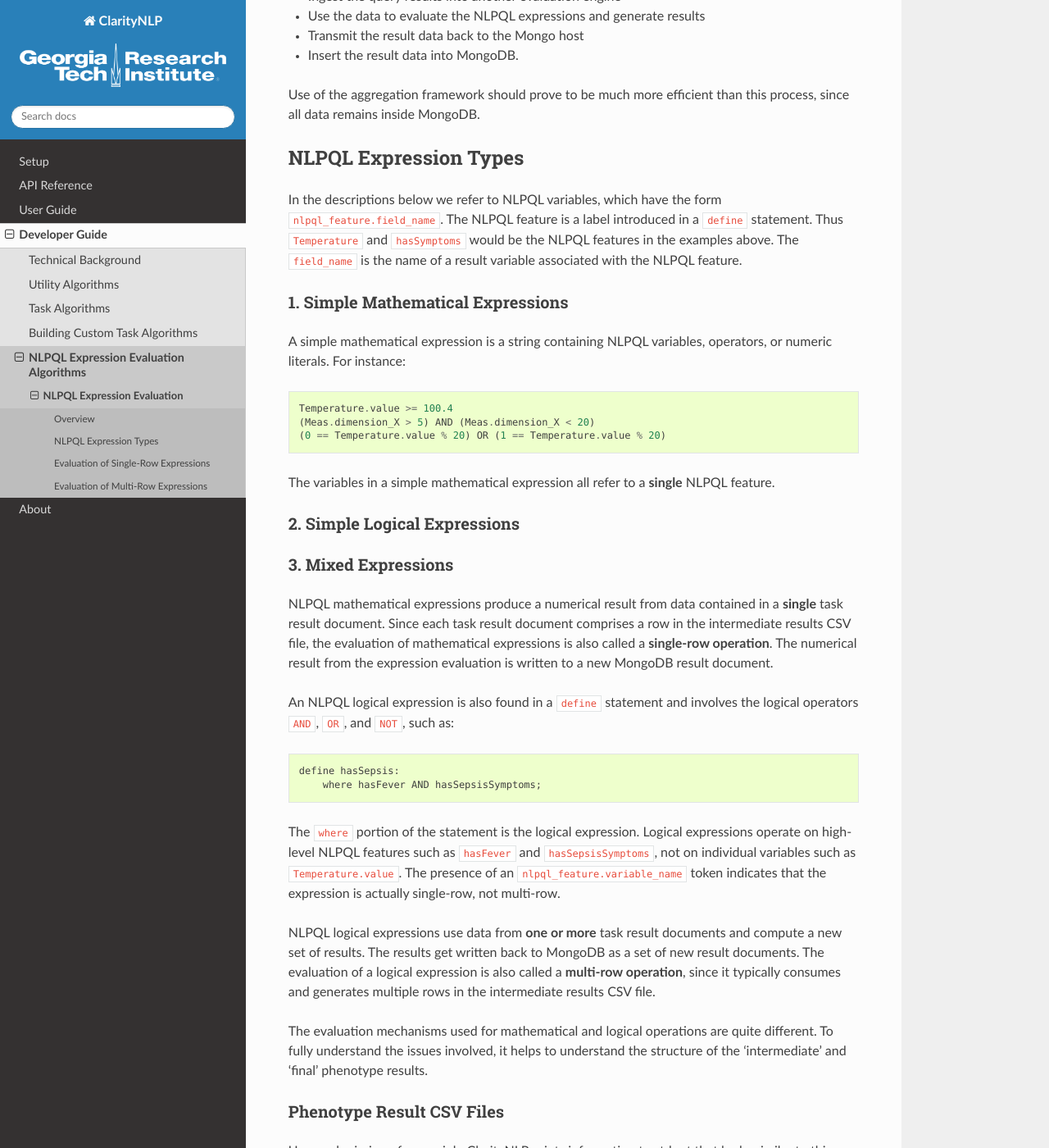
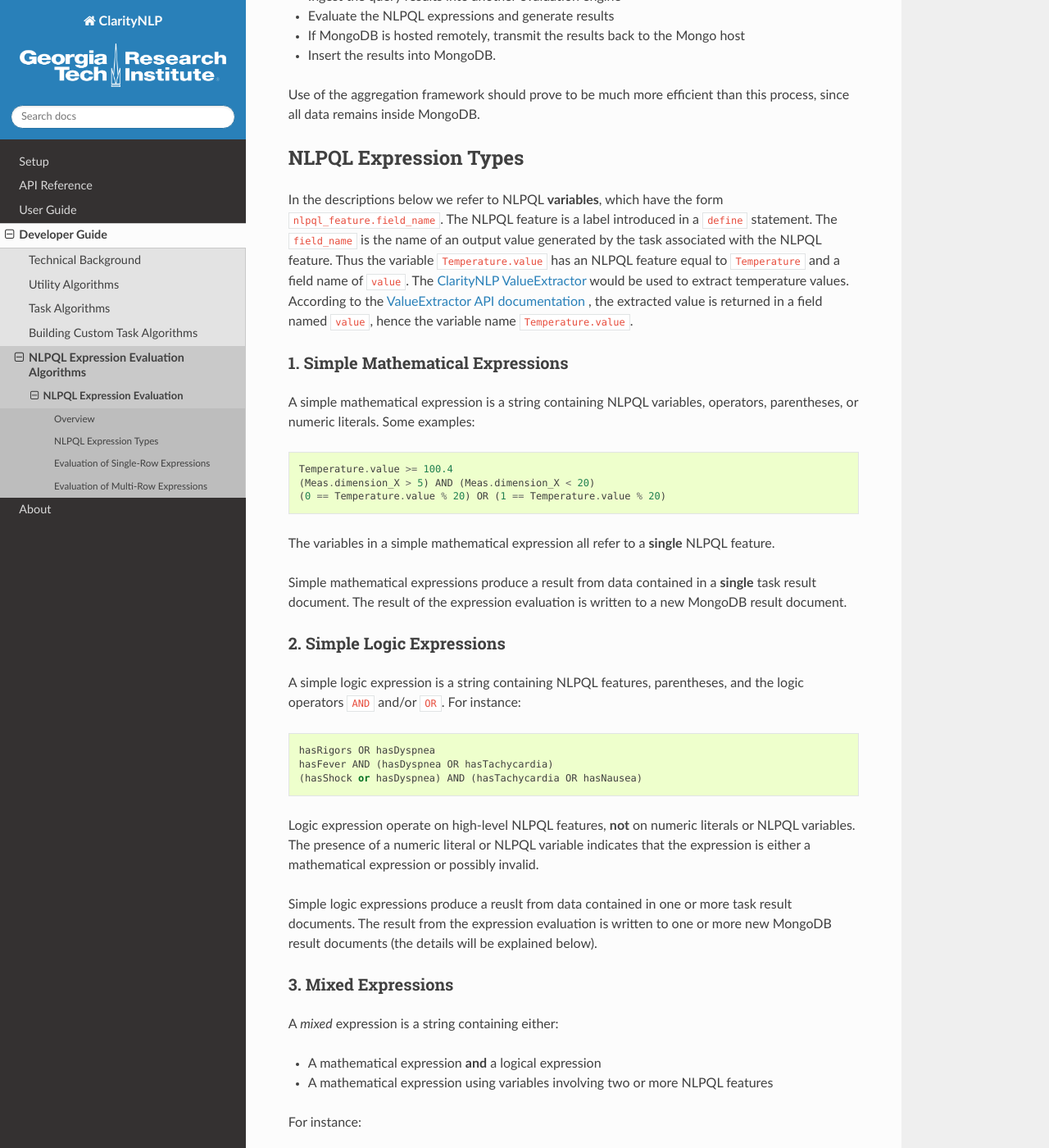
Before and after one commit to ClarityNLP/ClarityNLP, a Sphinx documentation site: the page built from docs/developer_guide/algorithms/nlpql_expr_eval.rst, in a window 1280 px wide and 1400 px high, scrolled down 1489 px. Shown: the whole window at 82% size. Built offline with Sphinx 7.4.7 and the Read the Docs theme 2.0.0, drawn with Linux system fonts in a browser that asks for light colours; pages that are not in the unit, such as notebooks, are missing from menus; some of the changed text lies outside the part shown.

Commit message:
started rewrite of expression evaluation documentation

```diff
--- a/docs/developer_guide/algorithms/nlpql_expr_eval.rst
+++ b/docs/developer_guide/algorithms/nlpql_expr_eval.rst
@@ -66,9 +66,9 @@
 - Transmit the query results across a network if the Mongo instance is hosted
   remotely
 - Ingest the query results into another evaluation engine
-- Use the data to evaluate the NLPQL expressions and generate results
-- Transmit the result data back to the Mongo host
-- Insert the result data into MongoDB.
+- Evaluate the NLPQL expressions and generate results
+- If MongoDB is hosted remotely, transmit the results back to the Mongo host
+- Insert the results into MongoDB.
 
 Use of the aggregation framework should prove to be much more efficient than
 this process, since all data remains inside MongoDB.
@@ -77,17 +77,21 @@
 NLPQL Expression Types
 ======================
 
-In the descriptions below we refer to NLPQL variables, which have the
+In the descriptions below we refer to NLPQL **variables**, which have the
 form ``nlpql_feature.field_name``. The NLPQL feature is a label introduced in a
-``define`` statement. Thus ``Temperature`` and ``hasSymptoms`` would be the
-NLPQL features in the examples above. The ``field_name`` is the name of a
-result variable associated with the NLPQL feature.
+``define`` statement. The ``field_name`` is the name of an output value
+generated by the task associated with the NLPQL feature. Thus the variable
+``Temperature.value`` has an NLPQL feature equal to ``Temperature`` and a field
+name of ``value``. The `ClarityNLP ValueExtractor <https://claritynlp.readthedocs.io/en/latest/developer_guide/algorithms/value_extraction.html>`_ would be used to extract temperature values.
+According to the `ValueExtractor API documentation <https://claritynlp.readthedocs.io/en/latest/api_reference/nlpql/valueextractor.html>`_ , the extracted value is returned in
+a field named ``value``, hence the variable name ``Temperature.value``.
+
 
 1. Simple Mathematical Expressions
 -------------------------------------
 
 A simple mathematical expression is a string containing NLPQL variables,
-operators, or numeric literals. For instance:
+operators, parentheses, or numeric literals. Some examples:
 ::
    Temperature.value >= 100.4
    (Meas.dimension_X > 5) AND (Meas.dimension_X < 20)
@@ -96,43 +100,50 @@
 The variables in a simple mathematical expression all refer to a **single**
 NLPQL feature.
 
-2. Simple Logical Expressions
+Simple mathematical expressions produce a result from data contained in a
+**single** task result document. The result of the expression evaluation is
+written to a new MongoDB result document.
+
+2. Simple Logic Expressions
 -----------------------------
+
+A simple logic expression is a string containing NLPQL features,
+parentheses, and the logic operators ``AND`` and/or ``OR``. For instance:
+::
+   hasRigors OR hasDyspnea
+   hasFever AND (hasDyspnea OR hasTachycardia)
+   (hasShock or hasDyspnea) AND (hasTachycardia OR hasNausea)
+
+Logic expression operate on high-level NLPQL features, **not** on numeric
+literals or NLPQL variables. The presence of a numeric literal or NLPQL
+variable indicates that the expression is either a mathematical expression
+or possibly invalid.
+
+Simple logic expressions produce a reuslt from data contained in one or more
+task result documents. The result from the expression evaluation is written to
+one or more new MongoDB result documents (the details will be explained below).
 
 3. Mixed Expressions
 --------------------
 
+A *mixed* expression is a string containing either:
 
+- A mathematical expression **and** a logical expression
+- A mathematical expression using variables involving two or more NLPQL features
 
+For instance:
+::
+   // both math and logic
+   (Temperature.value >= 100.4) AND (hasDyspnea OR hasTachycardia)
 
-NLPQL mathematical expressions produce a numerical result from data contained
-in a **single** task result document. Since each task result document
-comprises a row in the intermediate results CSV file, the evaluation of
-mathematical expressions is also called a **single-row operation**.  The
-numerical result from the expression evaluation is written to a new MongoDB
-result document.
+   // two NLPQL features: LesionMeasurement and Temperature
+   (LesionMeasurement.dimension_X >= 10) OR (Temperature.value >= 100.4)
 
-An NLPQL logical expression is also found in a ``define`` statement and
-involves the logical operators ``AND``, ``OR``, and ``NOT``, such as:
-::
+   // math, logic, and multiple NLPQL features
+   Temperature.value >= 100.4 AND (hasRigors OR hasNausea) AND (LesionMeasurement.dimension_X >= 15)
 
-   define hasSepsis:
-       where hasFever AND hasSepsisSymptoms;
-
-The ``where`` portion of the statement is the logical expression. Logical
-expressions operate on high-level NLPQL features such as ``hasFever`` and
-``hasSepsisSymptoms``, not on individual variables such as
-``Temperature.value``. The presence of an ``nlpql_feature.variable_name``
-token indicates that the expression is actually single-row, not multi-row.
-
-NLPQL logical expressions use data from **one or more** task result documents
-and compute a new set of results. The results get written back to MongoDB as
-a set of new result documents. The evaluation of a logical expression is also
-called a **multi-row operation**, since it typically consumes and generates
-multiple rows in the intermediate results CSV file.
-
-The evaluation mechanisms used for mathematical and logical operations are
-quite different. To fully understand the issues involved, it helps to
+The evaluation mechanisms used for mathematical, logic, and mixed expressions
+are quite different. To fully understand the issues involved, it helps to
 understand the structure of the 'intermediate' and 'final' phenotype results.
 
 Phenotype Result CSV Files
--- a/docs/developer_guide/algorithms/value_extraction.rst
+++ b/docs/developer_guide/algorithms/value_extraction.rst
@@ -1,3 +1,5 @@
+.. _general-value-extraction:
+
 General Value Extraction
 ************************
 
```
Also changed, not shown: other parts of docs/developer_guide/algorithms/nlpql_expr_eval.rst (+1 -1 lines).
